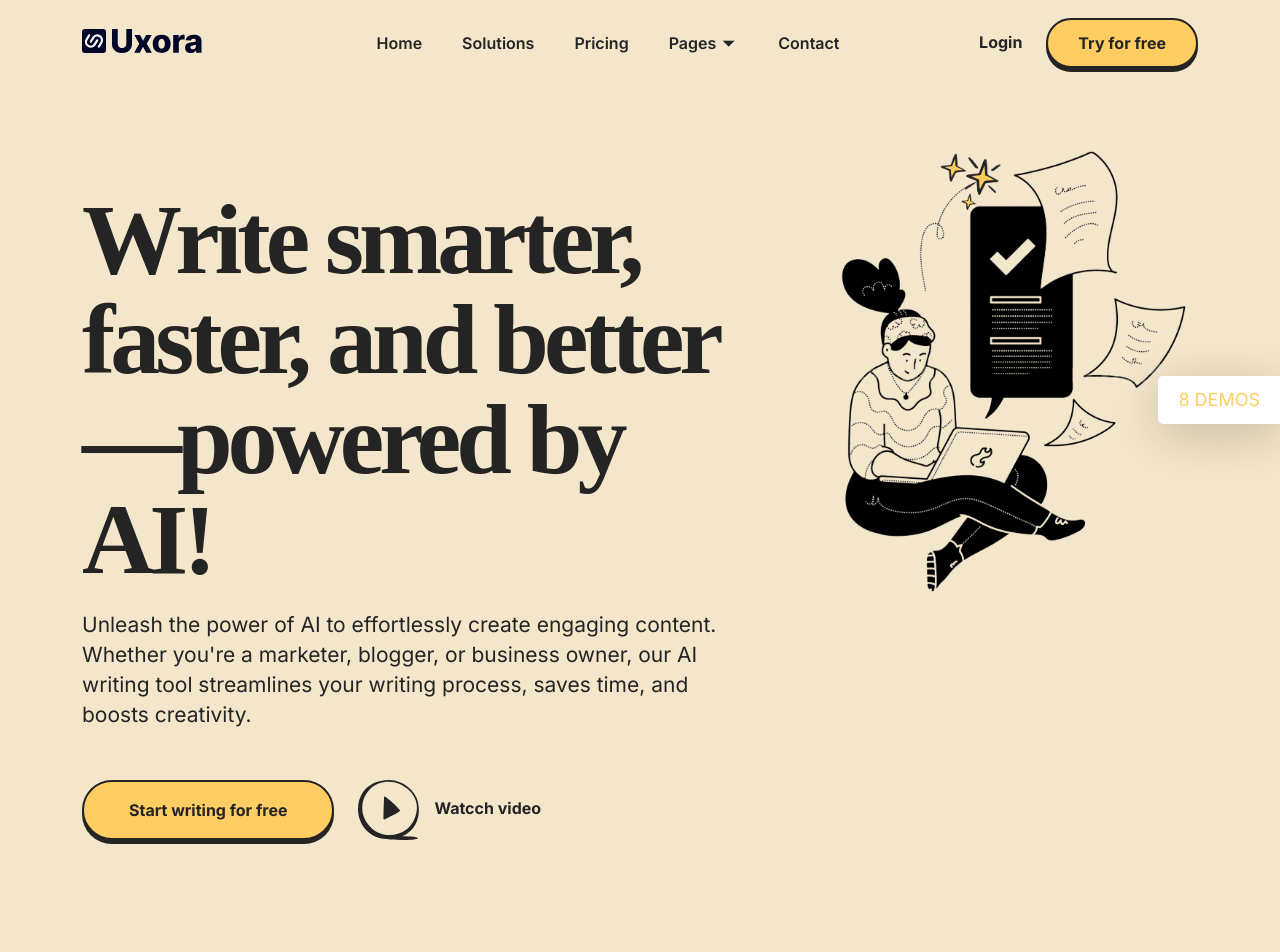
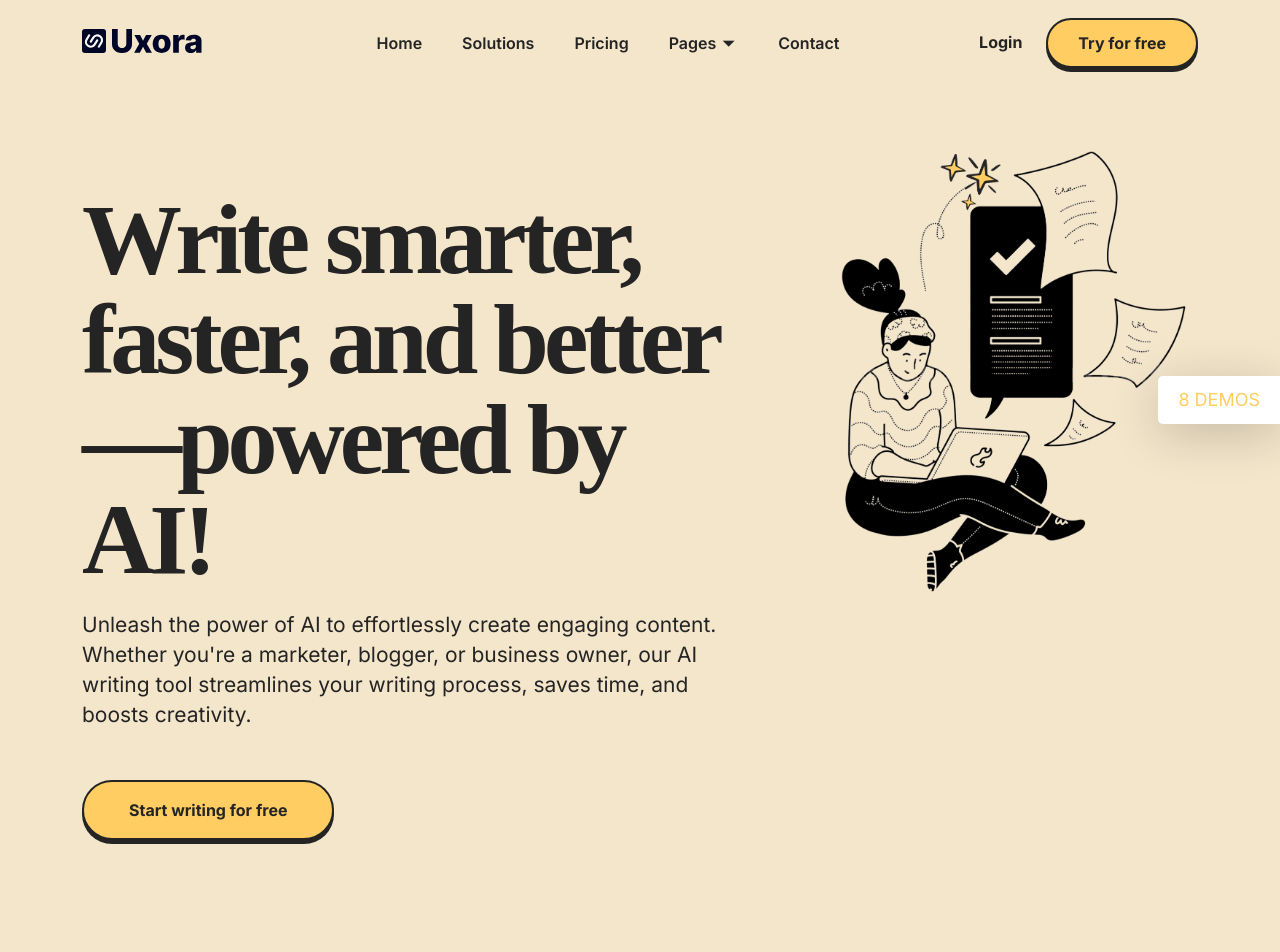
Before and after one commit to ckabhitiwari/writeai, a Next.js app: page / in a window 1280 px wide. Shown: the top 952 px of the page. Built offline with nearby package versions, Linux system fonts and the light colour scheme; a web font is replaced by a local one.

Commit message:
reoved the wathc now button

```diff
--- a/src/components/Home/HeroAreaHomeOne.tsx
+++ b/src/components/Home/HeroAreaHomeOne.tsx
@@ -16,11 +16,7 @@ const HeroAreaHomeOne = () => {
                 <p>Unleash the power of AI to effortlessly create engaging content. Whether you're a marketer, blogger, or business owner, our AI writing tool streamlines your writing process, saves time, and boosts creativity.</p>
                 <div className="uxora-hero-btn mt-50">
                   <a href="contact-us.html" className="uxora-default-btn">Start writing for free</a>
-                  <a className="play-btn video-init"
-                    onClick={() => setIsVideoOpen(true)}
-                    style={{ cursor: "pointer" }}>
-                    <img src="assets/images/hero/play-btn.svg" alt="" />Watcch video
-                  </a>
+
                 </div>
               </div>
             </div>
```
